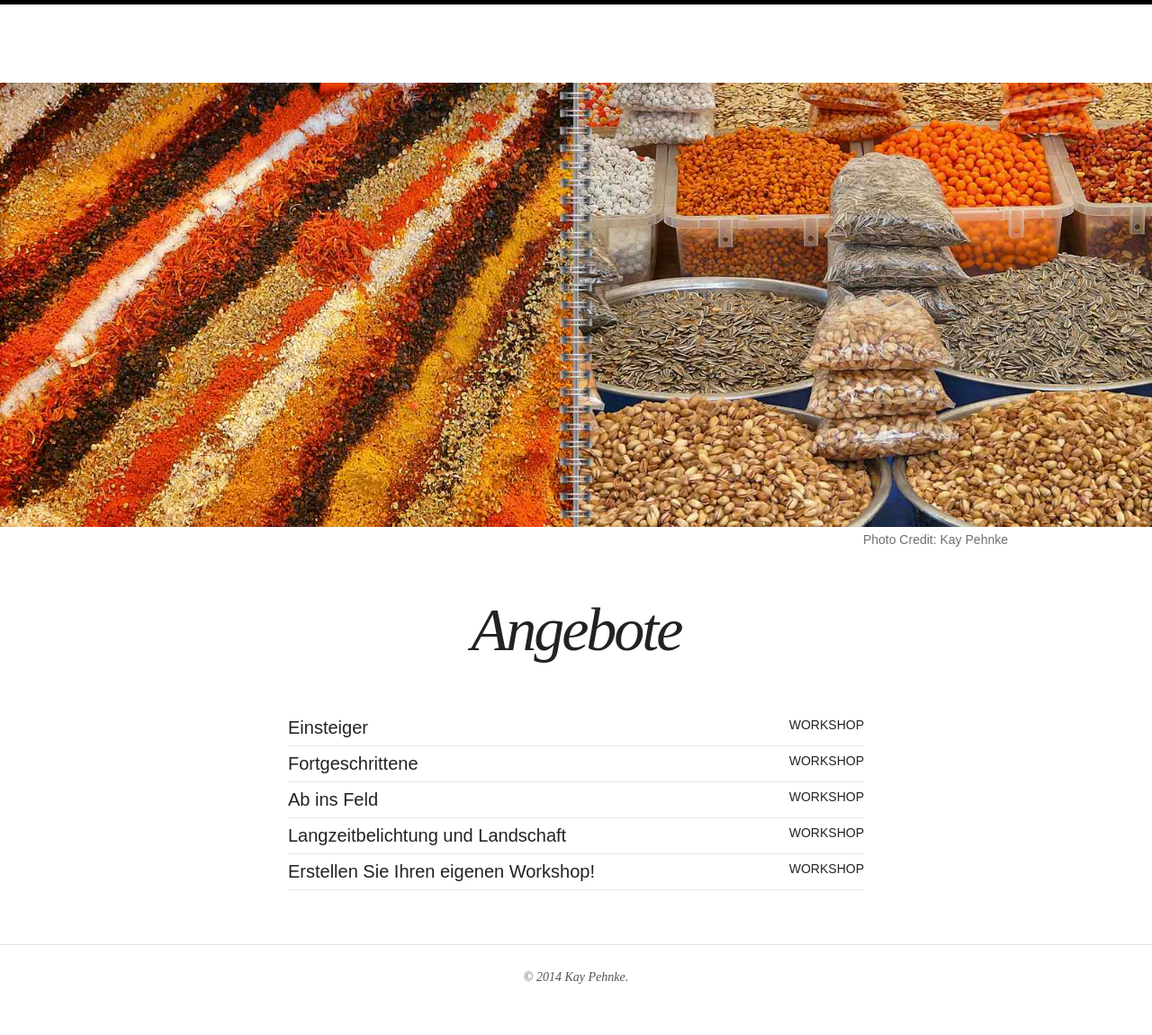
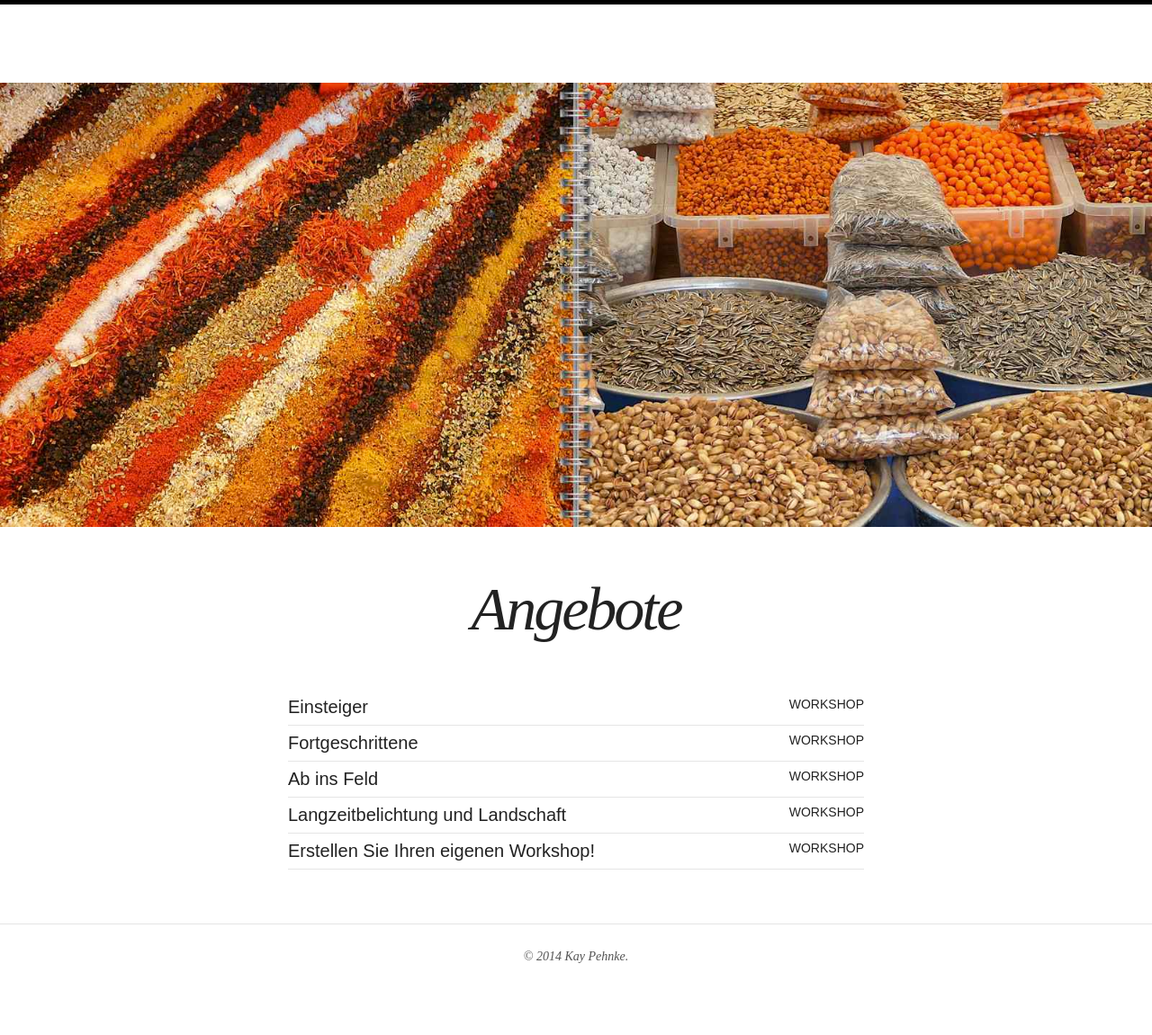
Before and after one commit to kay-pehnke/kay-pehnke.github.io, a Jekyll site: the page built from offers.html, in a window 1280 px wide. Shown: the whole page at 90% size. Built offline with Jekyll 4.4.1, drawn with Linux system fonts in a browser that asks for light colours; nearby versions of some CDN libraries; after the commit the page ends 1128 px from its top, so only the background shows below that.

Commit message:
Copyright in Angebote (Bild) gelöscht

```diff
--- a/offers.html
+++ b/offers.html
@@ -5,8 +5,8 @@ title: Angebote
 description: "Angebote."
 image:
   feature: wurze2.jpg
-  credit: Kay Pehnke
-  creditlink: http://www.kay-pehnke.de
+  comments: false
+share: false
 ---
 
 <ul class="post-list">
```
